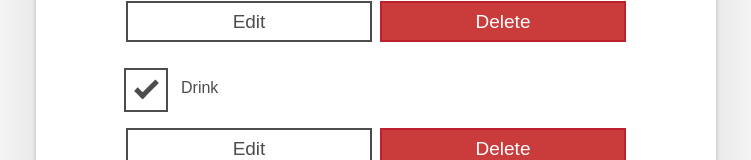
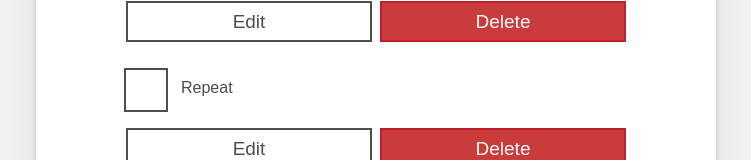
Before and after one commit to VarunRocky007/todo-app-tdd, a React (Create React App) app: page / in a window 1280 px wide. Shown: the part 629-789 px from the top of the page, without its empty margins (264-1015 px from the left). Built offline with nearby package versions, Linux system fonts and the light colour scheme.

Commit message:
renders with the array

```diff
--- a/src/App.js
+++ b/src/App.js
@@ -1,7 +1,9 @@
 /*jshint ignore*/
 import Todo from './components/Todo';
 function App(props) {
+  const taskList = props.tasks?.map(task => <Todo name={task.name} id={task.id} isCompleted={task.completed}/>);
   return (
+
     <div className="todoapp stack-large">
       <h1>TodoMatic</h1>
       <form>
@@ -46,11 +48,11 @@ function App(props) {
         className="todo-list stack-large stack-exception"
         aria-labelledby="list-heading"
       >
-        <Todo name="Eat" isCompleted={true} id="todo-1"/>
-        <Todo name="Sleep" isCompleted={true} id="todo-2"/>
-        <Todo name="Drink" isCompleted={true} if="todo-3"/>
+        {taskList}
       </ul>
     </div>
   );
 }
+
+
 export default App;
--- a/src/index.js
+++ b/src/index.js
@@ -2,4 +2,9 @@ import React from 'react';
 import ReactDOM from 'react-dom';
 import App from './App';
 import './index.css';
-ReactDOM.render(<App />,document.getElementById('root'));
+const DATA = [
+  { id: "todo-0", name: "Eat", completed: true },
+  { id: "todo-1", name: "Sleep", completed: false },
+  { id: "todo-2", name: "Repeat", completed: false }
+];
+ReactDOM.render(<App tasks={DATA}/>,document.getElementById('root'));
```
